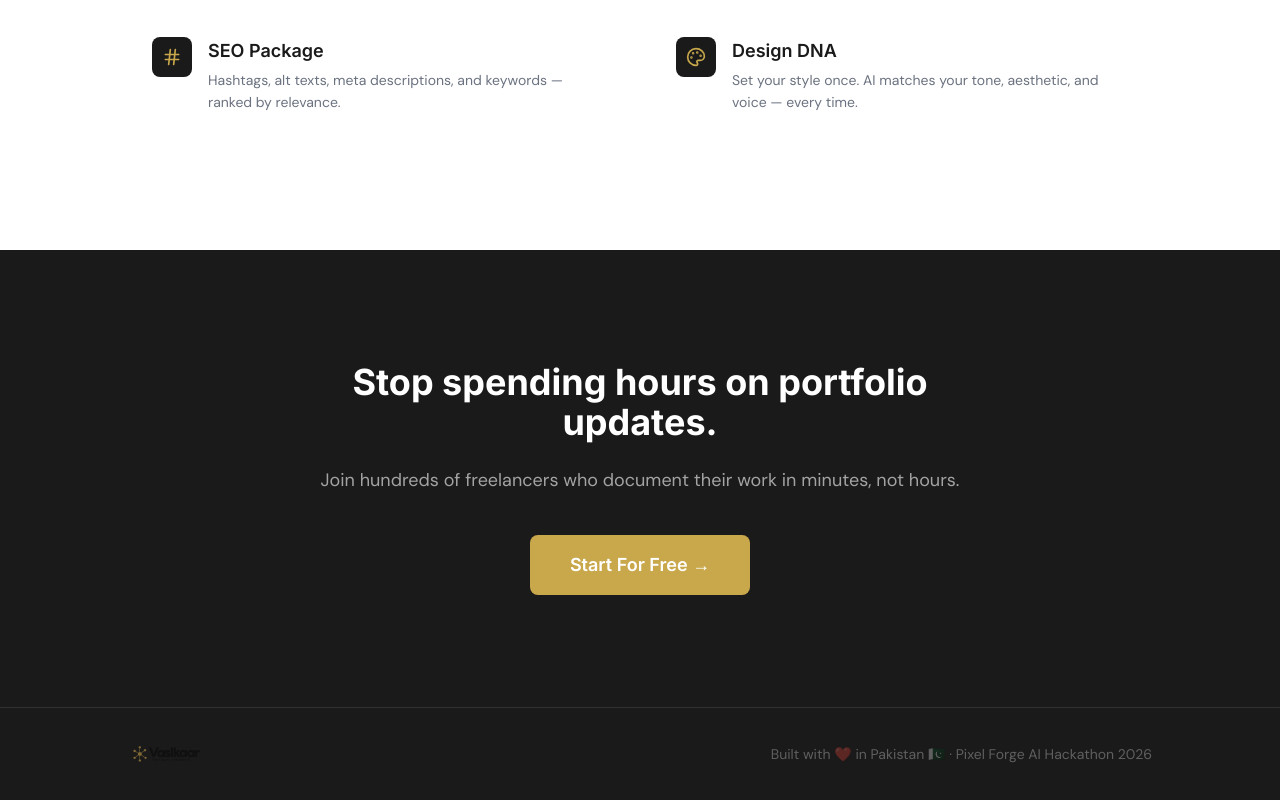
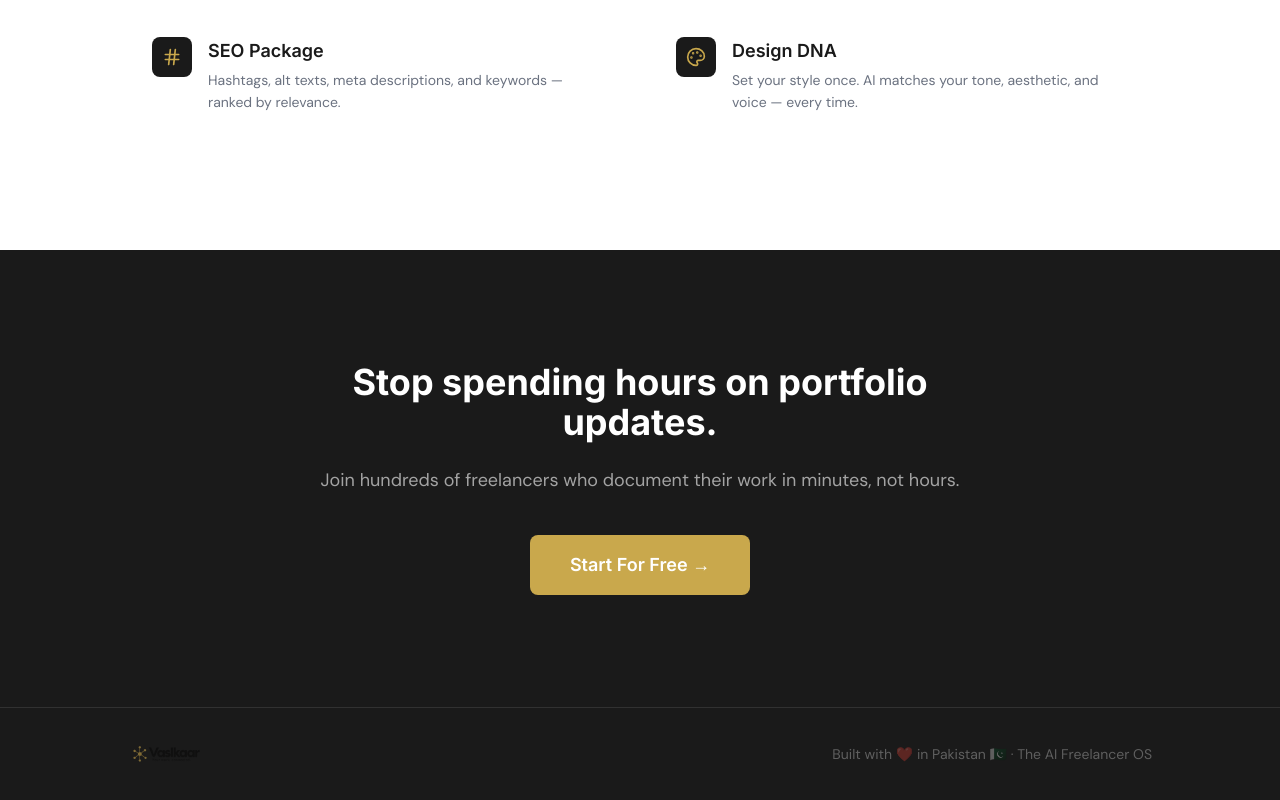
Before and after one commit to Javeriaf19/vaslkaar, a website: page index.html in a window 1280 px wide. Shown: the part 1826-2626 px from the top of the page. Drawn offline with nearby package versions, Linux system fonts and the light colour scheme.

Commit message:
chore: Make UI footer text clean and universal (Built with ❤️ in Pakistan 🇵🇰 · The AI Freelancer OS)

```diff
--- a/index.html
+++ b/index.html
@@ -209,7 +209,7 @@
         <div class="flex items-center gap-3">
           <img src="assets/logo.png" alt="Vaslkaar" class="h-7 opacity-60" />
         </div>
-        <p class="text-white/30 text-sm font-body">Built with ❤️ in Pakistan 🇵🇰 · Pixel Forge AI Hackathon 2026</p>
+        <p class="text-white/30 text-sm font-body">Built with ❤️ in Pakistan 🇵🇰 · The AI Freelancer OS</p>
       </div>
     </footer>
   </section>
```
